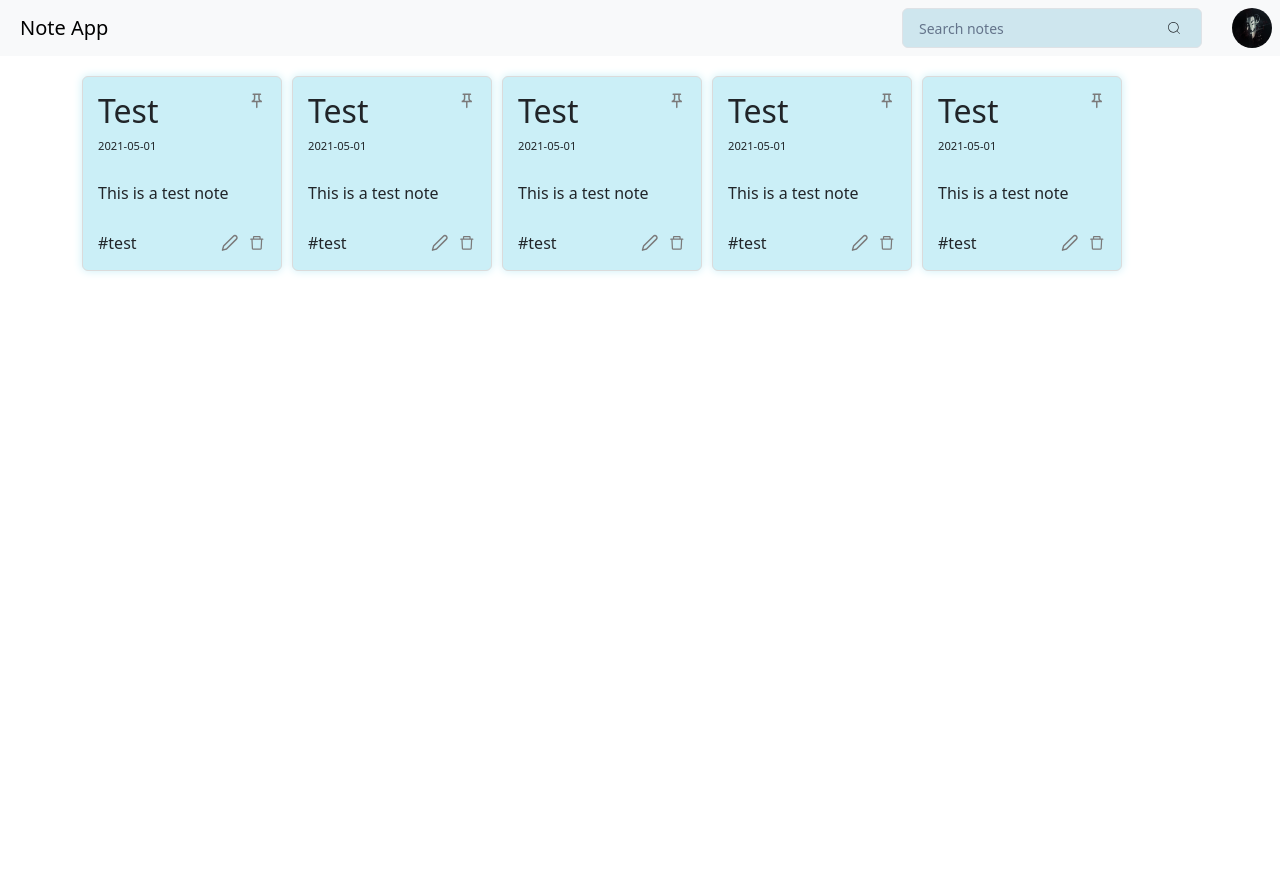
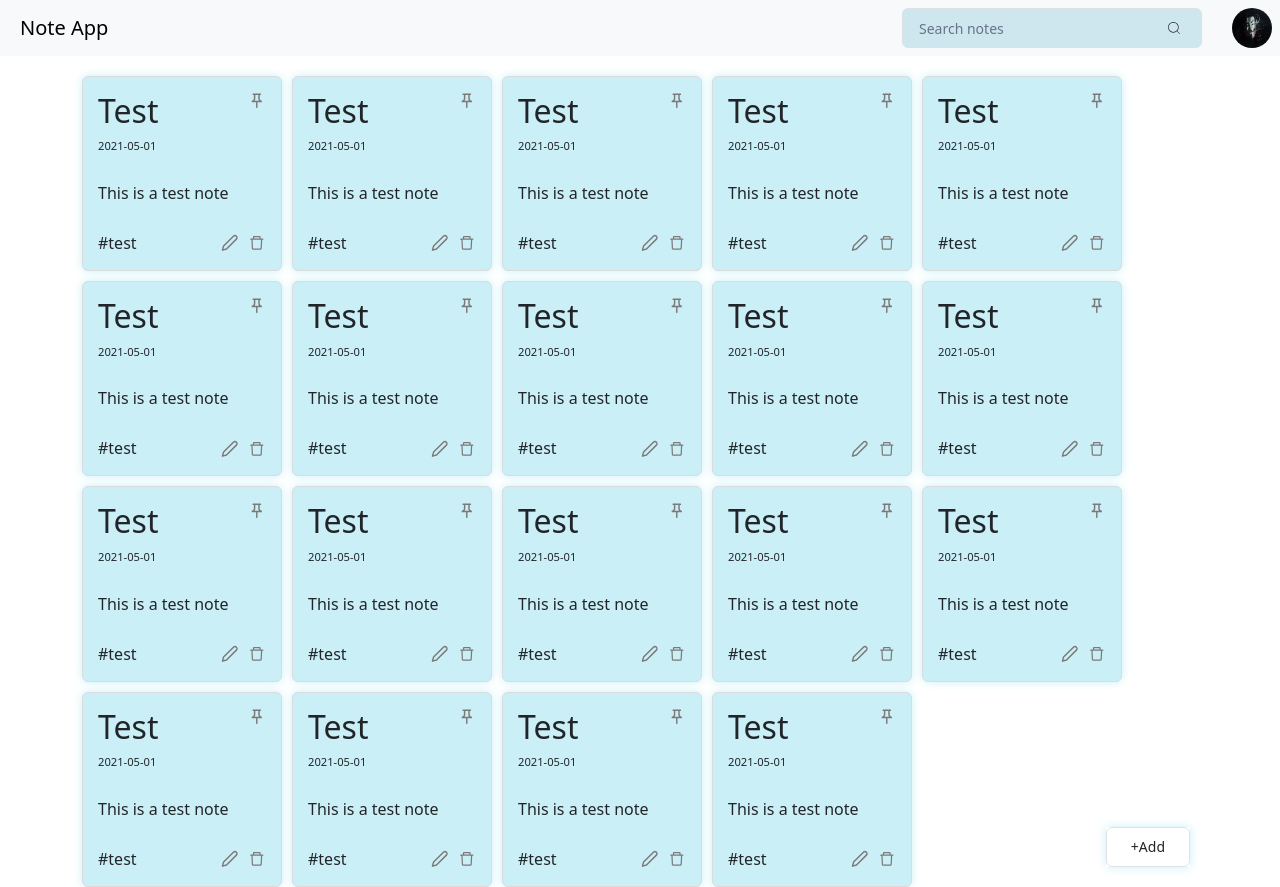
Before and after one commit to CollinsKipkemoi/Note-App, a React (Vite) app in the folder FrontEnd/Note-App/: page /dashboard in a window 1280 px wide. Before the commit the page ends 800 px from the top, so only its background shows below. Built offline with nearby package versions, Linux system fonts and the light colour scheme.

Commit message:
Feat: Add tags, no validation

```diff
--- a/FrontEnd/Note-App/package.json
+++ b/FrontEnd/Note-App/package.json
@@ -20,6 +20,7 @@
     "lucide-react": "^0.416.0",
     "react": "^18.3.1",
     "react-dom": "^18.3.1",
+    "react-hook-form": "^7.52.1",
     "react-icons": "^5.2.1",
     "tailwind-merge": "^2.4.0",
     "tailwindcss-animate": "^1.0.7"
--- /dev/null
+++ b/FrontEnd/Note-App/src/components/AddNote/AddNote.css
@@ -0,0 +1,38 @@
+*{
+    margin: 0;
+    padding: 0;
+    box-sizing: border-box;
+}
+
+input[type="text"], textarea{
+    width: 100%;
+    padding: 10px;
+    margin: 10px 0;
+    border: 1px solid #ccc;
+    border-radius: 5px;
+    background: transparent;
+}
+
+input:active, textarea:active{
+    outline: none;
+    border: none;
+}
+
+/* ?Add Note */
+.addNote{
+    display: flex;
+    gap: 10px;
+    align-items: center;
+    justify-content: center;
+}
+
+.addButton{
+    padding: 10px;
+    border: none;
+    border-radius: 5px;
+    background: rgb(203, 239, 247);
+}
+
+.btn{
+    width: 100%;
+}
--- /dev/null
+++ b/FrontEnd/Note-App/src/components/AddNote/AddNote.tsx
@@ -0,0 +1,62 @@
+import {
+    Popover,
+    PopoverContent,
+    PopoverTrigger,
+} from "../../components/ui/popover"
+import { Button } from "../../components/ui/button"
+import "./AddNote.css"
+import AddTag from "./AddTag";
+import { useState } from "react";
+import { useEffect } from "react";
+
+function AddNote() {
+    const [tags, setTags] = useState<string[]>([])
+    const [tag, setTag] = useState<string>("")
+    const handleChange = (e: React.ChangeEvent<HTMLInputElement>) => {
+        setTag(e.target.value)
+    }
+
+    const addTag = () => {
+        if(tag.trim() !== "") {
+            setTags([...tags, tag])
+            setTag("")
+            console.log(tags)
+        }
+    }
+
+    useEffect(() => {
+        console.log(tags)
+    }, [tags])
+    return (
+        <div className="add-Note" >
+            <Popover >
+                <PopoverTrigger>
+                    <Button variant="outline">+Add</Button>
+                </PopoverTrigger>
+                <PopoverContent>
+                    <form>
+                        <div className="form-group">
+                            <label htmlFor="title">Title</label>
+                            <br />
+                            <input type="text" placeholder="Title" name="title" />
+                        </div>
+                        <div className="form-group">
+                            <label htmlFor="content">Content</label>
+                            <br />
+                            <textarea placeholder="Content" name="content" />
+                        </div>
+                        <AddTag tags={tags}
+                            tag={tag}
+                            handleChange={handleChange}
+                            addTag = {addTag}
+                        />
+                        <button type="button" className="btn btn-warning">Add note</button>
+                    </form>
+                </PopoverContent>
+            </Popover>
+
+        </div>
+    )
+}
+
+export default AddNote
--- /dev/null
+++ b/FrontEnd/Note-App/src/components/AddNote/AddTag.tsx
@@ -0,0 +1,15 @@
+import { IoMdAdd } from "react-icons/io";
+import "./AddNote.css";
+
+function AddTag({ tag, handleChange, addTag }: { tags: string[], tag: string, handleChange: (e: React.ChangeEvent<HTMLInputElement>) => void, addTag: () => void }) {
+  return (
+    <div className="addNote">
+      <input type="text" name="tag" placeholder="Enter tag" value={tag} onChange={handleChange} />
+      <div className="addButton" onClick={addTag}>
+        <IoMdAdd />
+      </div>
+    </div>
+  );
+}
+
+export default AddTag;
--- a/FrontEnd/Note-App/src/components/Dashboard.css
+++ b/FrontEnd/Note-App/src/components/Dashboard.css
@@ -9,4 +9,17 @@
     flex-wrap: wrap;
     gap: 10px;
     padding-top: 20px;
+    width: 100vw;
 }
+
+.notes{
+    position: relative;
+}
+
+.add-Note{
+    position: absolute;
+    bottom: 20px;
+    right: 20px;
+    cursor: pointer;
+    box-shadow: 0px 0px 10px 0px #cbeff7;
+}
--- a/FrontEnd/Note-App/src/components/Dashboard.tsx
+++ b/FrontEnd/Note-App/src/components/Dashboard.tsx
@@ -1,13 +1,143 @@
 import Navbar from "./Navbar"
 import NoteCard from "./NoteCard/NoteCard"
 import './Dashboard.css'
+import AddNote from "./AddNote/AddNote"
 
 function Dashboard() {
   return (
-    <div >
+    <div className="dashboard">
       <Navbar />
       <div className="notes container ">
         <NoteCard title="Test"
+          date="2021-05-01"
+          content="This is a test note"
+          tags={["#test"]}
+          isPinned={false}
+          onEdit={() => console.log("Edit")}
+          onDelete={() => console.log("Delete")}
+          onPin={() => console.log("Pin")}
+
+        />
+        <NoteCard title="Test"
+          date="2021-05-01"
+          content="This is a test note"
+          tags={["#test"]}
+          isPinned={false}
+          onEdit={() => console.log("Edit")}
+          onDelete={() => console.log("Delete")}
+          onPin={() => console.log("Pin")}
+
+        />
+        <NoteCard title="Test"
+          date="2021-05-01"
+          content="This is a test note"
+          tags={["#test"]}
+          isPinned={false}
+          onEdit={() => console.log("Edit")}
+          onDelete={() => console.log("Delete")}
+          onPin={() => console.log("Pin")}
+
+        />
+        <NoteCard title="Test"
+          date="2021-05-01"
+          content="This is a test note"
+          tags={["#test"]}
+          isPinned={false}
+          onEdit={() => console.log("Edit")}
+          onDelete={() => console.log("Delete")}
+          onPin={() => console.log("Pin")}
+
+        /><NoteCard title="Test"
+          date="2021-05-01"
+          content="This is a test note"
+          tags={["#test"]}
+          isPinned={false}
+          onEdit={() => console.log("Edit")}
+          onDelete={() => console.log("Delete")}
+          onPin={() => console.log("Pin")}
+
+        /><NoteCard title="Test"
+          date="2021-05-01"
+          content="This is a test note"
+          tags={["#test"]}
+          isPinned={false}
+          onEdit={() => console.log("Edit")}
+          onDelete={() => console.log("Delete")}
+          onPin={() => console.log("Pin")}
+
+        /><NoteCard title="Test"
+          date="2021-05-01"
+          content="This is a test note"
+          tags={["#test"]}
+          isPinned={false}
+          onEdit={() => console.log("Edit")}
+          onDelete={() => console.log("Delete")}
+          onPin={() => console.log("Pin")}
+
+        /><NoteCard title="Test"
+          date="2021-05-01"
+          content="This is a test note"
+          tags={["#test"]}
+          isPinned={false}
+          onEdit={() => console.log("Edit")}
+          onDelete={() => console.log("Delete")}
+          onPin={() => console.log("Pin")}
+
+        /><NoteCard title="Test"
+          date="2021-05-01"
+          content="This is a test note"
+          tags={["#test"]}
+          isPinned={false}
+          onEdit={() => console.log("Edit")}
+          onDelete={() => console.log("Delete")}
+          onPin={() => console.log("Pin")}
+
+        /><NoteCard title="Test"
+          date="2021-05-01"
+          content="This is a test note"
+          tags={["#test"]}
+          isPinned={false}
+          onEdit={() => console.log("Edit")}
+          onDelete={() => console.log("Delete")}
+          onPin={() => console.log("Pin")}
+
+        /><NoteCard title="Test"
+          date="2021-05-01"
+          content="This is a test note"
+          tags={["#test"]}
+          isPinned={false}
+          onEdit={() => console.log("Edit")}
+          onDelete={() => console.log("Delete")}
+          onPin={() => console.log("Pin")}
+
+        /><NoteCard title="Test"
+          date="2021-05-01"
+          content="This is a test note"
+          tags={["#test"]}
+          isPinned={false}
+          onEdit={() => console.log("Edit")}
+          onDelete={() => console.log("Delete")}
+          onPin={() => console.log("Pin")}
+
+        /><NoteCard title="Test"
+          date="2021-05-01"
+          content="This is a test note"
+          tags={["#test"]}
+          isPinned={false}
+          onEdit={() => console.log("Edit")}
+          onDelete={() => console.log("Delete")}
+          onPin={() => console.log("Pin")}
+
+        /><NoteCard title="Test"
+          date="2021-05-01"
+          content="This is a test note"
+          tags={["#test"]}
+          isPinned={false}
+          onEdit={() => console.log("Edit")}
+          onDelete={() => console.log("Delete")}
+          onPin={() => console.log("Pin")}
+
+        /><NoteCard title="Test"
           date="2021-05-01"
           content="This is a test note"
           tags={["#test"]}
@@ -54,6 +184,7 @@ function Dashboard() {
           onDelete={() => console.log("Delete")}
           onPin={() => console.log("Pin")}
         />
+        <AddNote />
       </div>
     </div>
   )
--- a/FrontEnd/Note-App/src/components/NoteCard/NoteCard.css
+++ b/FrontEnd/Note-App/src/components/NoteCard/NoteCard.css
@@ -4,8 +4,9 @@
     box-sizing: border-box;
 }
 
-.card{
-    width: 200px;
+.card {
+    flex: 1 1 200px;
+    max-width: 200px;
     height: 350px;
     padding: 15px;
     display: flex;
--- a/FrontEnd/Note-App/src/components/NoteCard/NoteCard.tsx
+++ b/FrontEnd/Note-App/src/components/NoteCard/NoteCard.tsx
@@ -22,7 +22,7 @@ function NoteCard({ title, date, content, tags, isPinned, onEdit, onDelete, onPi
                     <h2>{title}</h2>
                     <p>{date}</p>
                 </div>
-                <MdOutlinePushPin className="pin" onClick={onPin} />
+                <MdOutlinePushPin className="pin" onClick={onPin} style={{ color: isPinned ? "#cbeff7" : ""}} />
             </div>
             <div className="c-body">
                 <p>{content}</p>
```
Also changed, not shown: 1 other file (tests, documents, lock files or other folders).
